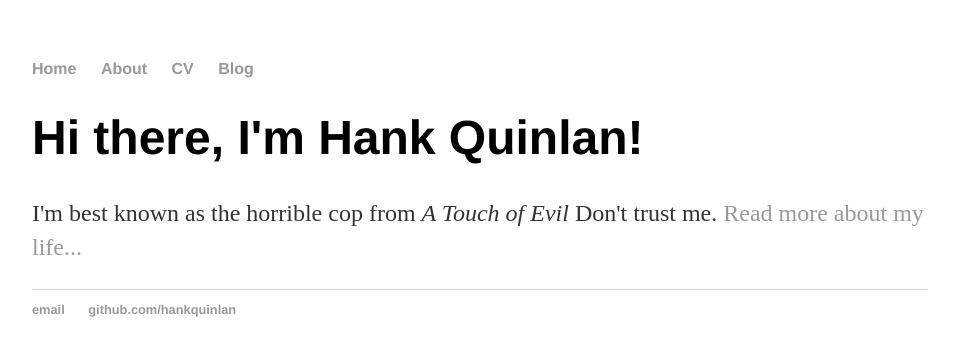
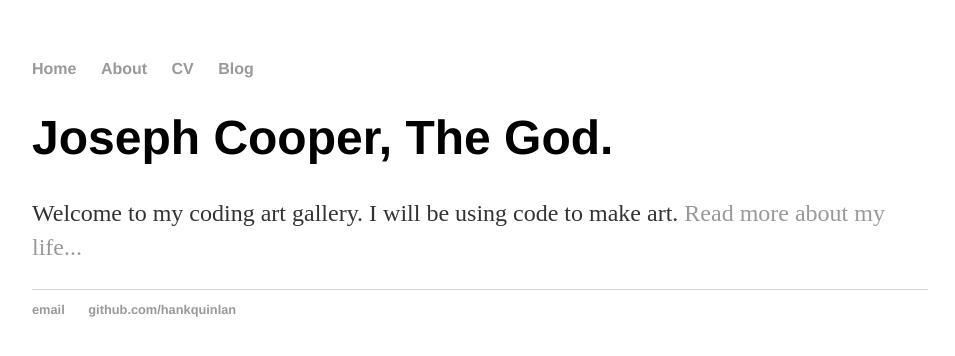
Before and after one commit to Jcoope88/jcoope88.github.io, a Jekyll site: the page built from index.html, in a window 1280 px wide. Shown: the top 356 px of the page, without its empty margins (160-1115 px from the left). Built offline with Jekyll 4.4.1, drawn with Linux system fonts in a browser that asks for light colours.

Commit message:
Update index.html

```diff
--- a/index.html
+++ b/index.html
@@ -3,6 +3,6 @@ layout: default
 title: Hank Quinlan, Horrible Cop
 ---
 <div class="blurb">
-	<h1>Hi there, I'm Hank Quinlan!</h1>
-	<p>I'm best known as the horrible cop from <em>A Touch of Evil</em> Don't trust me. <a href="/about">Read more about my life...</a></p>
+	<h1> Joseph Cooper, The God.</h1>
+	<p>Welcome to my coding art gallery. I will be using code to make art. <a href="/about">Read more about my life...</a></p>
 </div><!-- /.blurb -->
```
